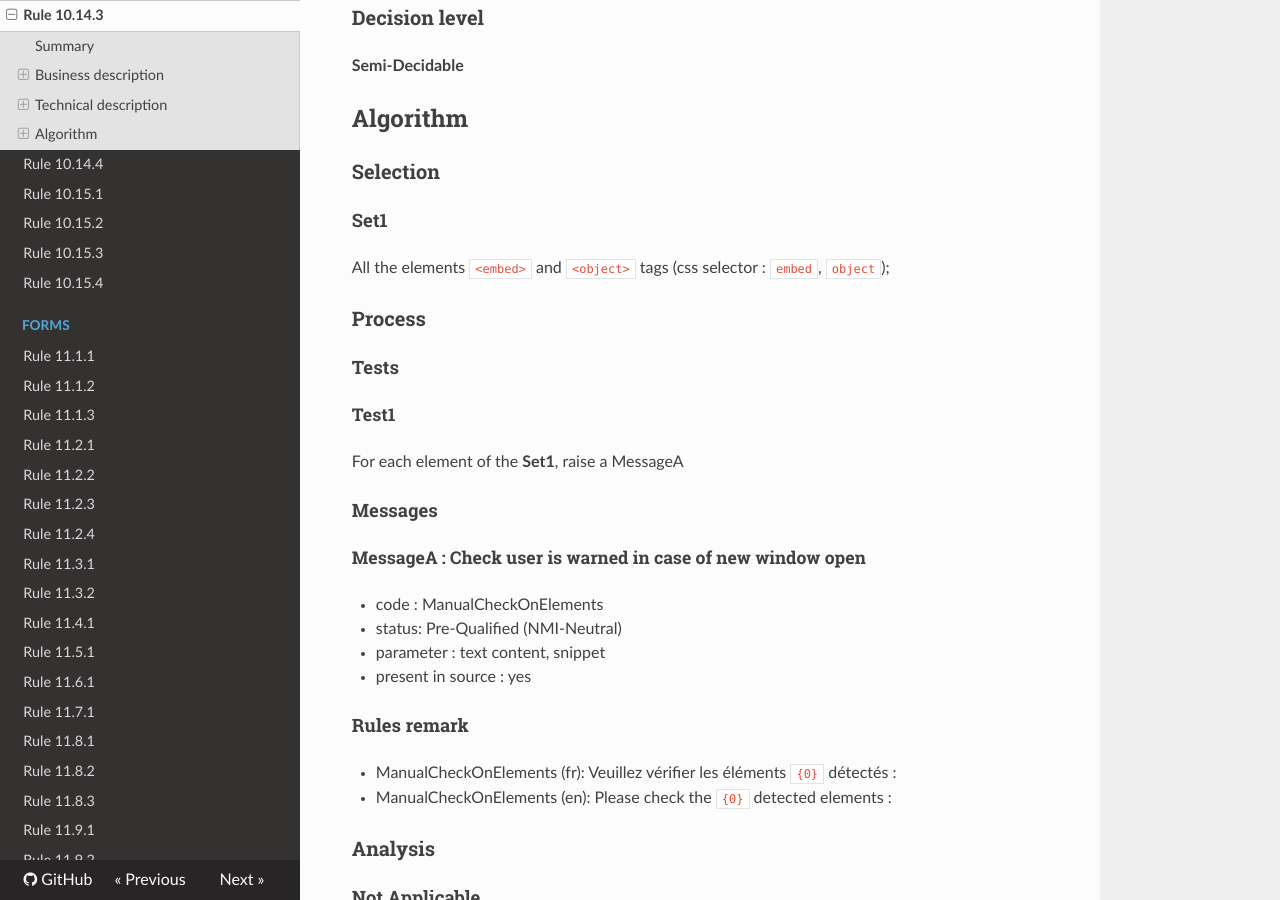
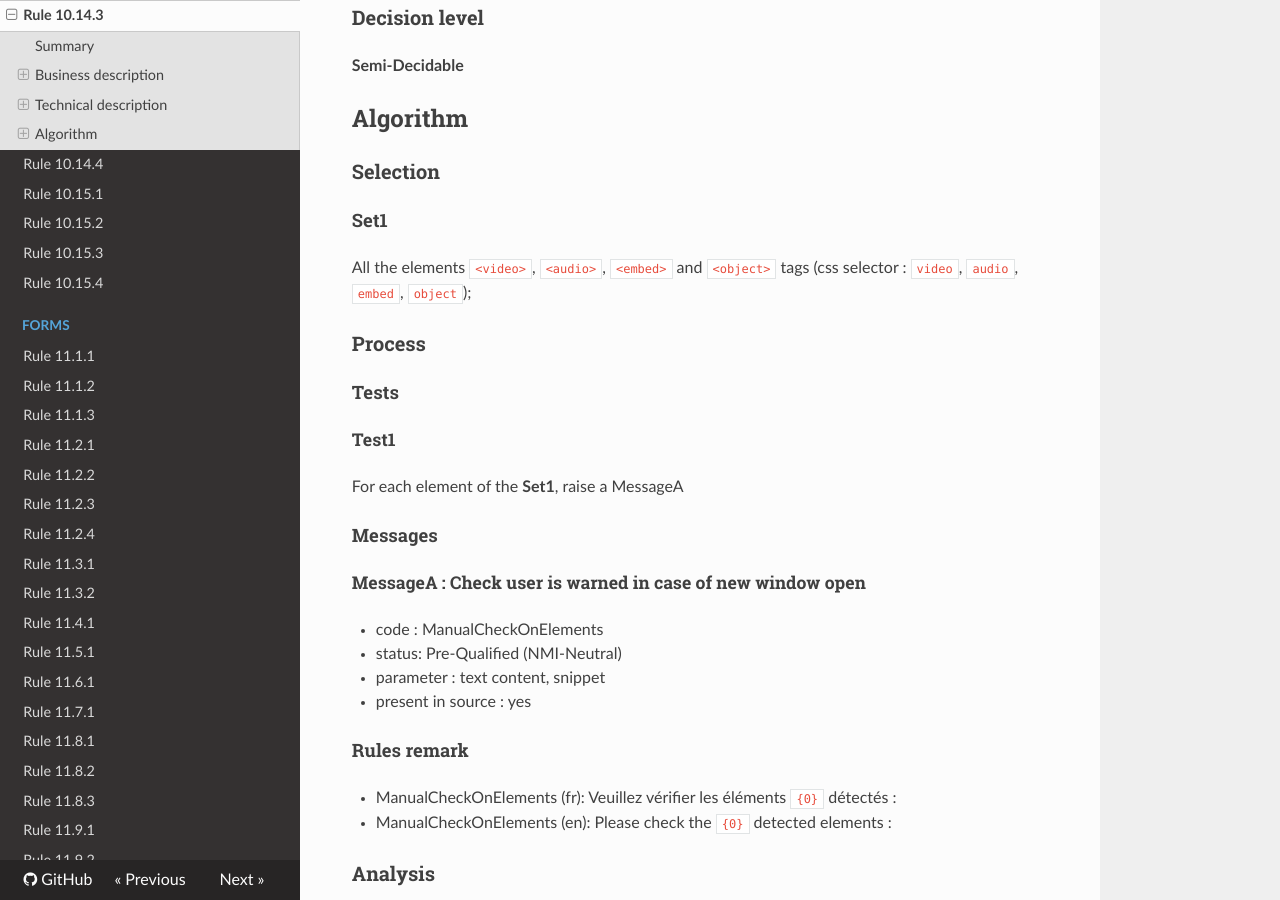
Before and after one commit to Tanaguru/RGAA3-2016, an MkDocs documentation site: the page built from docs/Rule-10-14-3.md, in a window 1280 px wide and 900 px high, scrolled down 838 px. Built offline with MkDocs 1.6.1, drawn with Linux system fonts in a browser that asks for light colours; nearby versions of some CDN libraries; old or Windows-style settings are respelled for this version of MkDocs.

```diff
--- a/docs/Rule-10-14-3.md
+++ b/docs/Rule-10-14-3.md
@@ -14,7 +14,7 @@
 
 ### Description
 
-Dans chaque page Web, pour chaque <a href="http://references.modernisation.gouv.fr/rgaa/glossaire.html#mdia-non-temporel">m&eacute;dia temporel</a>, l'information ne doit pas &ecirc;tre donn&eacute;e uniquement par la forme, taille ou position. Cette r&egrave;gle est-elle respect&eacute;e ?
+Dans chaque page Web, pour chaque <a href="http://references.modernisation.gouv.fr/rgaa/glossaire.html#mdia-temporel-type-son-vido-et-synchronis">m&eacute;dia temporel</a>, l'information ne doit pas &ecirc;tre donn&eacute;e uniquement par la forme, taille ou position. Cette r&egrave;gle est-elle respect&eacute;e ?
 
 ### Level
 
@@ -36,7 +36,7 @@ Dans chaque page Web, pour chaque <a href="http://references.modernisation.gouv.
 
 #### Set1
 
-All the elements `<embed>` and `<object>` tags (css selector : `embed`, `object`);
+All the elements `<video>`, `<audio>`, `<embed>` and `<object>` tags (css selector : `video`, `audio`, `embed`, `object`);
 
 ### Process
 
```
